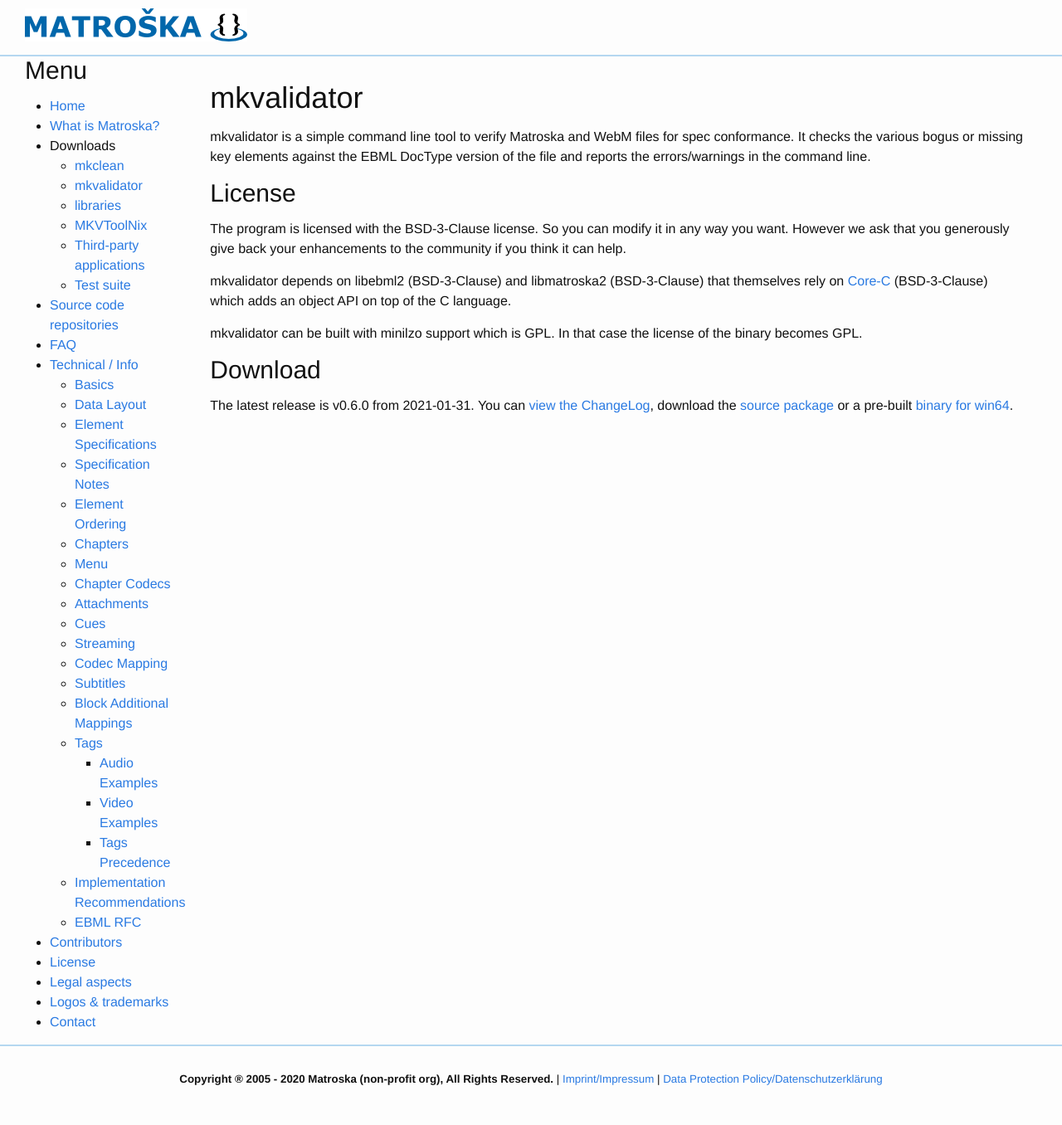
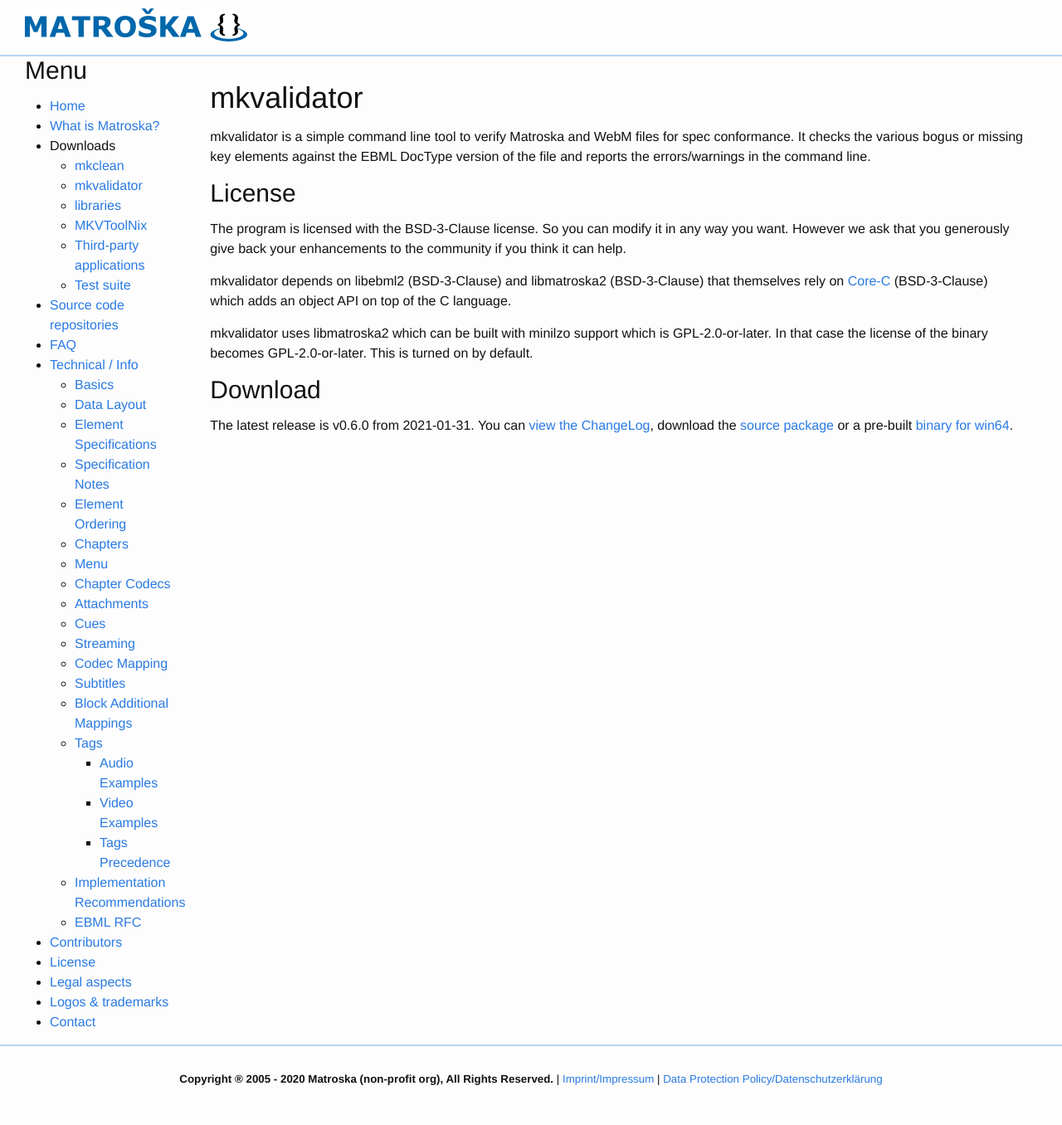
Before and after one commit to Matroska-Org/infrastructure, a Jekyll site: the page built from website/downloads/mkvalidator.md, in a window 1280 px wide. Shown: the whole page at 83% size. Built offline with Jekyll 4.4.1, drawn with Linux system fonts in a browser that asks for light colours.

Commit message:
mention the minilzo GPL license details
It GPL v2+ and comes with libmatroska2 by default.

```diff
--- a/website/downloads/mkvalidator.md
+++ b/website/downloads/mkvalidator.md
@@ -19,8 +19,8 @@ themselves rely on
 [Core-C](https://github.com/Matroska-Org/foundation-source/tree/master/corec)
 (BSD-3-Clause) which adds an object API on top of the C language.
 
-mkvalidator can be built with minilzo support which is GPL. In that case the
-license of the binary becomes GPL.
+mkvalidator uses libmatroska2 which can be built with minilzo support which is GPL-2.0-or-later. In that case the
+license of the binary becomes GPL-2.0-or-later. This is turned on by default.
 
 ## Download
 
```
Also changed, not shown: website/downloads/mkclean.md (+2 -2 lines).
